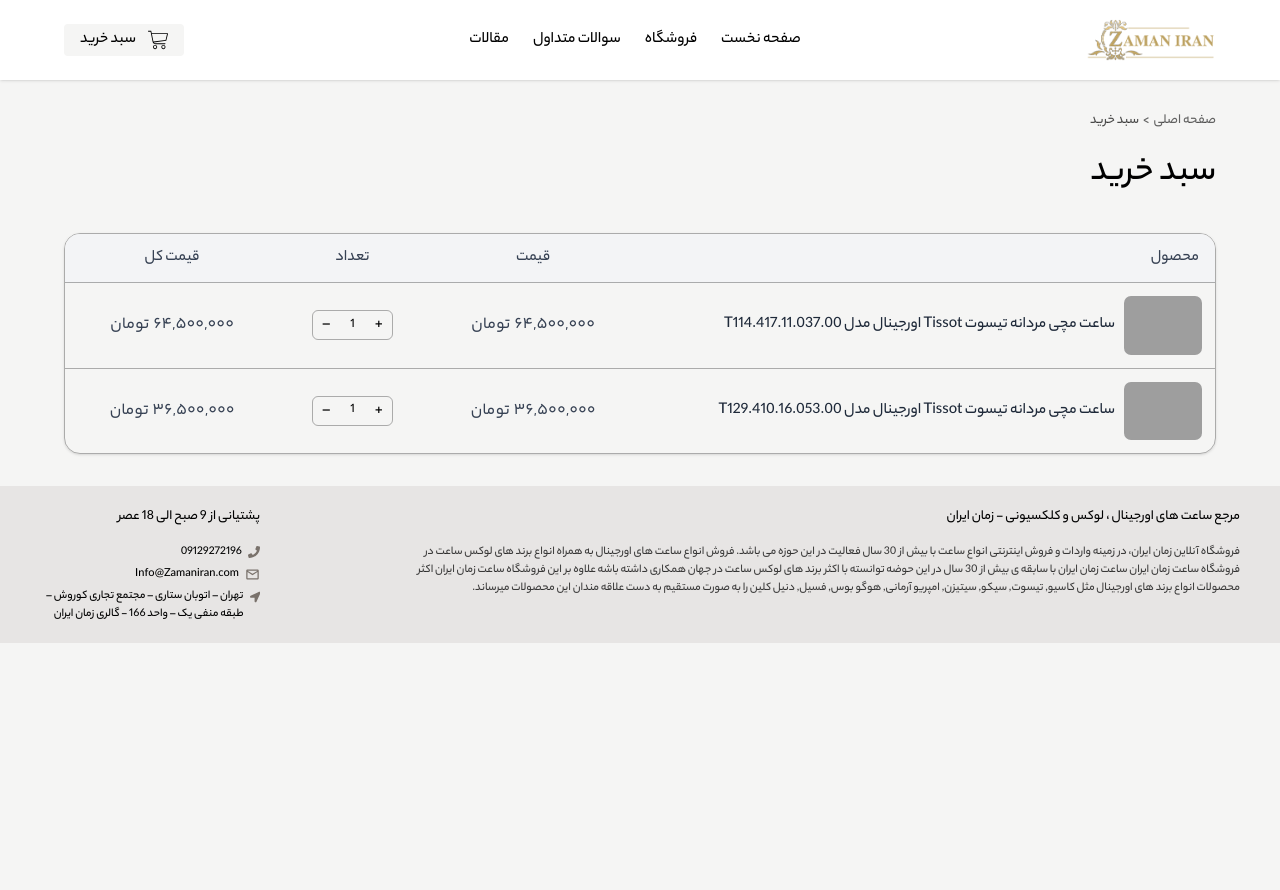
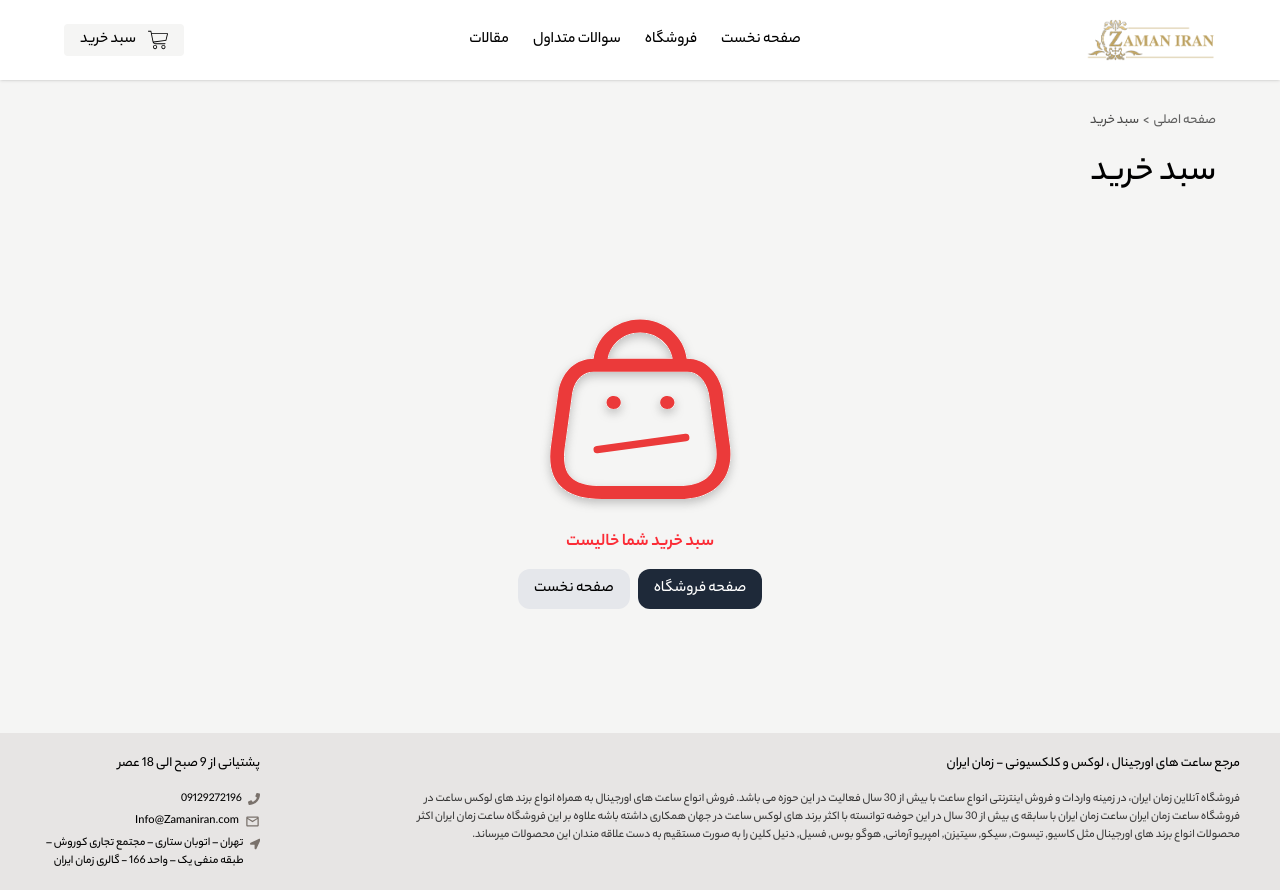
Before and after one commit to hoseinmohammadi-dev/ShopZamanIran, a Next.js app: page /basket in a window 1280 px wide. Before the commit the page ends 800 px from the top, so only its background shows below. Built offline with nearby package versions, Linux system fonts and the light colour scheme; grey boxes are pictures that could not be loaded.

Commit message:
Delete, reduce, and increase product

```diff
--- a/src/app/basket/page.jsx
+++ b/src/app/basket/page.jsx
@@ -2,6 +2,7 @@
 import Image from "next/image"
 import Link from "next/link"
 import useShop from "../store/store"
+import { AiOutlineDelete } from "react-icons/ai";
 
 export default function Basket() {
     const { basket, removeFromBasket, increaseCount, decreaseCount } = useShop()
@@ -36,10 +37,10 @@
                 <section className="hidden md:block container mx-auto px-[5%] mt-8">
                     <div className="overflow-x-auto border border-black/30 rounded-2xl shadow-sm">
                         <table className="w-full text-sm md:text-base text-right border-collapse">
-                            <thead className="bg-gray-100 text-gray-700 border-b border-black/30">
+                            <thead className="bg-white text-gray-700 border-b border-black/30">
                                 <tr>
                                     <th className="py-3 px-4 text-right font-medium w-1/2">
-                                        <p className="flex justify-start">محصول</p>
+                                        <p className="flex justify-center">محصول</p>
                                     </th>
                                     <th className="py-3 px-4 text-right font-medium">
                                         <p className="flex justify-center">قیمت</p>
@@ -52,7 +53,7 @@
                             </thead>
                             <tbody>
                                 {basket.map((item) => (
-                                    <tr key={item.refCode} className="border-b border-black/30 last:border-none hover:bg-gray-50 transition-colors">
+                                    <tr key={item.refCode} className="border-b border-black/30 last:border-none bg-white transition-colors">
                                         {/* محصول */}
                                         <td className="p-3">
                                             <div className="flex items-center justify-start gap-2">
@@ -64,25 +65,37 @@
                                         {/* قیمت */}
                                         <td className="p-3 text-gray-700 font-[yekanBakhFa]! whitespace-nowrap">
                                             <div className="flex justify-center">
-                                            {item.price.toLocaleString()} تومان
+                                                {item.price.toLocaleString()} تومان
                                             </div>
                                         </td>
 
                                         {/* تعداد */}
                                         <td className="p-3">
-                                            <div className="max-w-[81px]! mx-auto flex justify-center items-center border border-black/30 rounded-md overflow-hidden text-sm">
-                                                <button onClick={() => increaseCount(item.id)} className="px-2 py-0.5 hover:bg-gray-200 transition text-base"> + </button>
-                                                <span className="px-3 text-[13px]">{item.count}</span>
-                                                <button onClick={() => decreaseCount(item.id)} className="px-2 py-0.5 hover:bg-gray-200 transition text-base"> – </button>
+                                            <div className="max-w-[100px]! flex justify-center items-center border border-black/30 rounded-md overflow-hidden text-sm">
+                                                <button onClick={() => increaseCount(item.id)} className="px-2 py-0.5 cursor-pointer transition text-[20px] m-auto">
+                                                    +
+                                                </button>
+                                                <span className="px-3 text-[14px]">{item.count}</span>
+                                                <button
+                                                    onClick={() => {
+                                                        if (item.count > 1) {
+                                                            decreaseCount(item.id)
+                                                        } else {
+                                                            removeFromBasket(item.id)
+                                                        }
+                                                    }}
+                                                    className="px-2 py-0.5 cursor-pointer transition text-base text-[20px] m-auto"
+                                                >
+                                                    {item.count > 1 ? ("-") : (<AiOutlineDelete size={15} className="text-red-600" />)}
+                                                </button>
                                             </div>
                                         </td>
 
                                         <td className="p-3 text-gray-700 font-[yekanBakhFa]! whitespace-nowrap">
                                             <div className="flex justify-center">
-                                            {(Number(item.price.replace(/,/g, '')) * item.count).toLocaleString()} تومان
+                                                {(Number(item.price.replace(/,/g, '')) * item.count).toLocaleString()} تومان
                                             </div>
                                         </td>
-
                                     </tr>
                                 ))}
                             </tbody>
--- a/src/app/store/store.jsx
+++ b/src/app/store/store.jsx
@@ -2,30 +2,7 @@
 
 const useShop = create((set) => ({
 
-    basket: [
-        {
-            "title": "ساعت مچی مردانه تیسوت Tissot اورجینال مدل T114.417.11.037.00",
-            "price": "64,500,000",
-            "image": "https://zamaniran.com/images/thumbs/0066448_-tissot-t1294101605300_360.jpeg",
-            "gallery": [],
-            "category": "man",
-            "brand": "Tissot | تیسوت",
-            "refCode": "T129.410.16.053.01",
-            "count": 1,
-            "id": "1"
-        },
-        {
-            "title": "ساعت مچی مردانه تیسوت Tissot اورجینال مدل T129.410.16.053.00",
-            "price": "36,500,000",
-            "image": "https://zamaniran.com/images/thumbs/0066363_-tissot-t1144171103700_360.jpeg",
-            "gallery": [],
-            "category": "man",
-            "brand": "Tissot | تیسوت",
-            "refCode": "T129.410.16.053.02",
-            "count": 1,
-            "id": "2"
-        }
-    ],
+    basket: [],
 
     updateBasket: (newPro) => set((state) => {
         const exist = state.basket.find(item => item.id === newPro.id)
@@ -48,8 +25,10 @@
         return {
             basket: state.basket.map(item => item.id === id ? { ...item, count: item.count - 1 } : item)
         }
+    }),
+    removeFromBasket: (id) => set((state) => {
+        return { basket: state.basket.filter((val) => val.id !== id) }
     })
-
 }));
 
 export default useShop;
```
